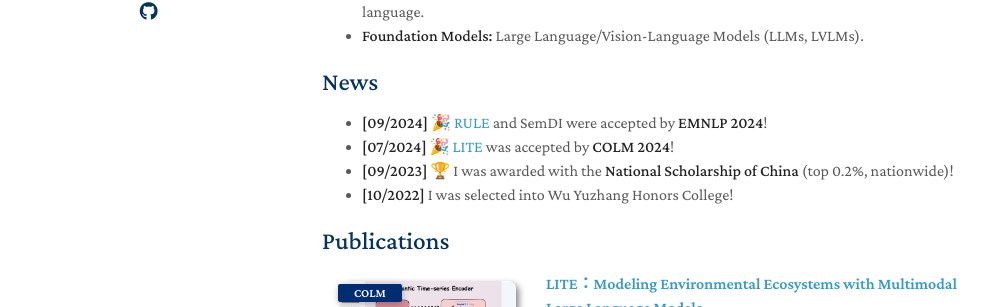
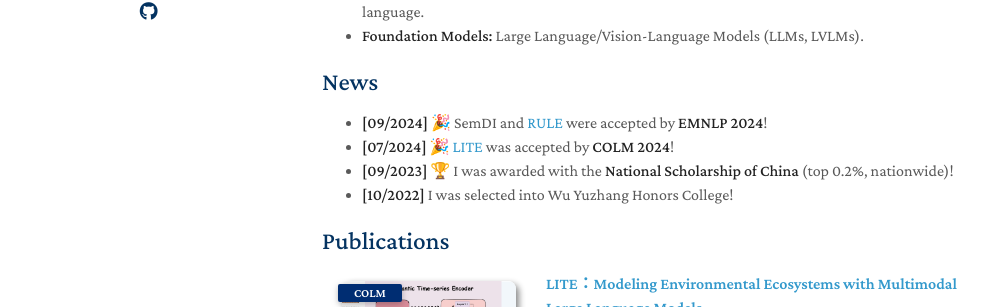
Before and after one commit to hrlics/hrlics.github.io, a Jekyll site: the page built from index.md, in a window 1280 px wide and 900 px high. Shown: the part 383-690 px from the top of the window, without its empty margins (148-1137 px from the left). Built offline with Jekyll 4.4.1, drawn with Linux system fonts in a browser that asks for light colours; a style sheet for code colours, icons or effects is not loaded; our own code applies the rules of GitHub Pages for plain Markdown files.

```diff
--- a/index.md
+++ b/index.md
@@ -17,7 +17,7 @@ My primary research interests lie in Multimodal Learning, Natural Language Proce
 
 
 ## News
-- **[09/2024]** 🎉 [RULE](https://arxiv.org/pdf/2407.05131) and SemDI were accepted by **EMNLP 2024**!
+- **[09/2024]** 🎉 SemDI and [RULE](https://arxiv.org/pdf/2407.05131) were accepted by **EMNLP 2024**!
 - **[07/2024]** 🎉 [LITE](https://arxiv.org/abs/2404.01165) was accepted by **COLM 2024**!
 - **[09/2023]** 🏆 I was awarded with the **National Scholarship of China** (top 0.2%, nationwide)!
 - **[10/2022]** I was selected into Wu Yuzhang Honors College!
```
